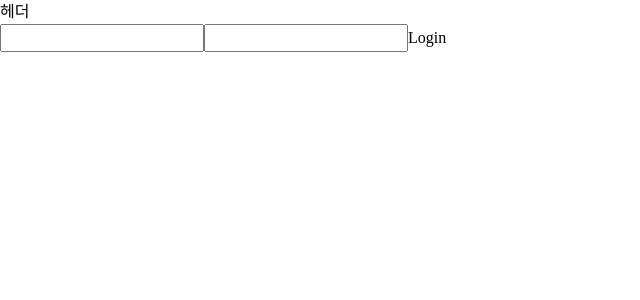
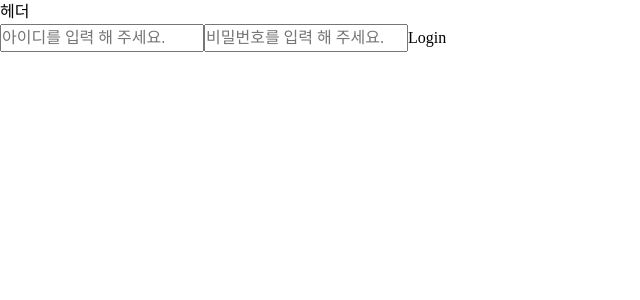
Before and after one commit to blueStragglr/wanted-pre-onboarding-10-FE-quest, a React (Vite) app: page /login in a window 1280 px wide. Shown: the top 300 px of the page, without its empty margins (0-640 px from the left). Built offline with nearby package versions, Linux system fonts and the light colour scheme.

Commit message:
feat: data api call

```diff
--- a/package.json
+++ b/package.json
@@ -10,6 +10,8 @@
     "preview": "vite preview"
   },
   "dependencies": {
+    "@tanstack/react-query": "^4.35.7",
+    "@tanstack/react-query-devtools": "^4.35.7",
     "axios": "^1.5.1",
     "react": "^18.2.0",
     "react-dom": "^18.2.0",
--- a/src/App.jsx
+++ b/src/App.jsx
@@ -4,6 +4,14 @@ import List from './pages/List';
 import Layout from './layout';
 import Home from './pages/Home';
 import ErrorPage from './pages/ErrorPage';
+import { QueryClient, QueryClientProvider } from '@tanstack/react-query';
+import { ReactQueryDevtools } from '@tanstack/react-query-devtools';
+
+const queryClient = new QueryClient({
+  defaultOptions: {
+    queries: {},
+  },
+});
 
 const router = createBrowserRouter([
   {
@@ -19,7 +27,12 @@ const router = createBrowserRouter([
 ]);
 
 function App() {
-  return <RouterProvider router={router} />;
+  return (
+    <QueryClientProvider client={queryClient}>
+      <ReactQueryDevtools initialIsOpen={false} position="bottom-right" />
+      <RouterProvider router={router} />
+    </QueryClientProvider>
+  );
 }
 
 export default App;
--- /dev/null
+++ b/src/api/api.js
@@ -0,0 +1,3 @@
+import axios from 'axios';
+
+export const client = axios.create({ baseURL: '' });
--- /dev/null
+++ b/src/api/login.js
@@ -0,0 +1,8 @@
+import { client } from './api';
+
+export const getUser = async () => {
+  const { data } = await client.get(
+    'https://64f732e69d775408495348ae.mockapi.io/api/v1/authmock',
+  );
+  return data;
+};
--- a/src/pages/List.jsx
+++ b/src/pages/List.jsx
@@ -1,3 +1,23 @@
+import { useQuery } from '@tanstack/react-query';
+import { getUser } from '../api/login';
+
 export default function List() {
-  return <div>List!!!</div>;
+  const { data: userListDatas, isLoading } = useQuery(
+    ['userListDatas'],
+    getUser,
+  );
+
+  if (isLoading) {
+    return '';
+  }
+  // console.log(userListDatas);
+  return (
+    <div>
+      <ul>
+        {userListDatas.map((userListData) => (
+          <li key={userListData.id}>{userListData.name}</li>
+        ))}
+      </ul>
+    </div>
+  );
 }
--- a/src/pages/Login.jsx
+++ b/src/pages/Login.jsx
@@ -1,9 +1,42 @@
+import { useState } from 'react';
+
 export default function Login() {
+  const [loginValue, setLoginValue] = useState({
+    id: '',
+    password: '',
+  });
+
+  const { id, password } = loginValue;
+
+  const handleLoginInput = (e) => {
+    const { name, value } = e.target;
+    setLoginValue({
+      ...loginValue,
+      [name]: value,
+    });
+  };
+
+  const handleLogin = () => {
+    console.log(loginValue);
+  };
+
   return (
     <div>
-      <input type="text" />
-      <input type="password" />
-      <button>Login</button>
+      <input
+        name="id"
+        type="text"
+        placeholder="아이디를 입력 해 주세요."
+        value={id}
+        onChange={handleLoginInput}
+      />
+      <input
+        name="password"
+        type="password"
+        placeholder="비밀번호를 입력 해 주세요."
+        value={password}
+        onChange={handleLoginInput}
+      />
+      <button onClick={handleLogin}>Login</button>
     </div>
   );
 }
```
Also changed, not shown: 1 other file (tests, documents, lock files or other folders).
